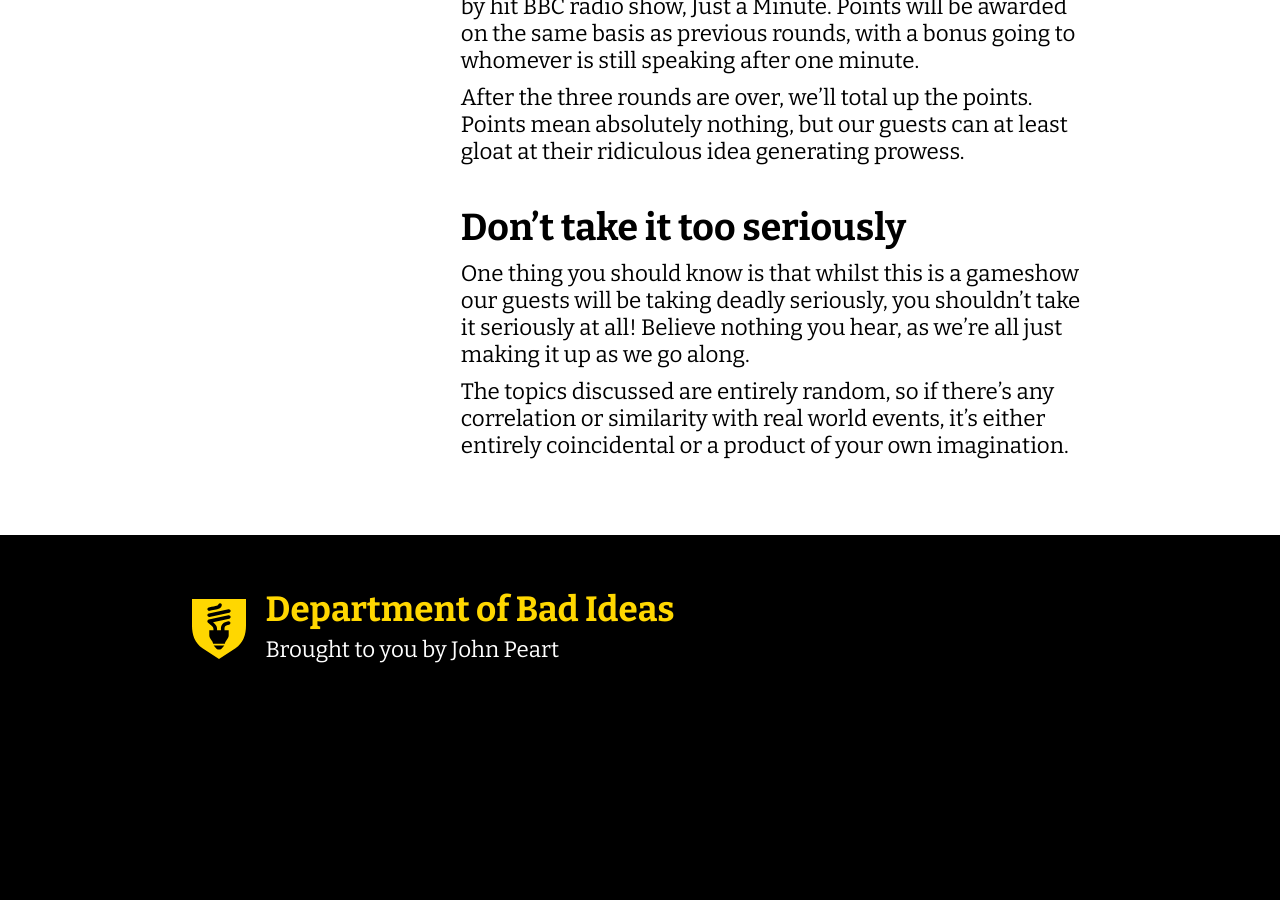
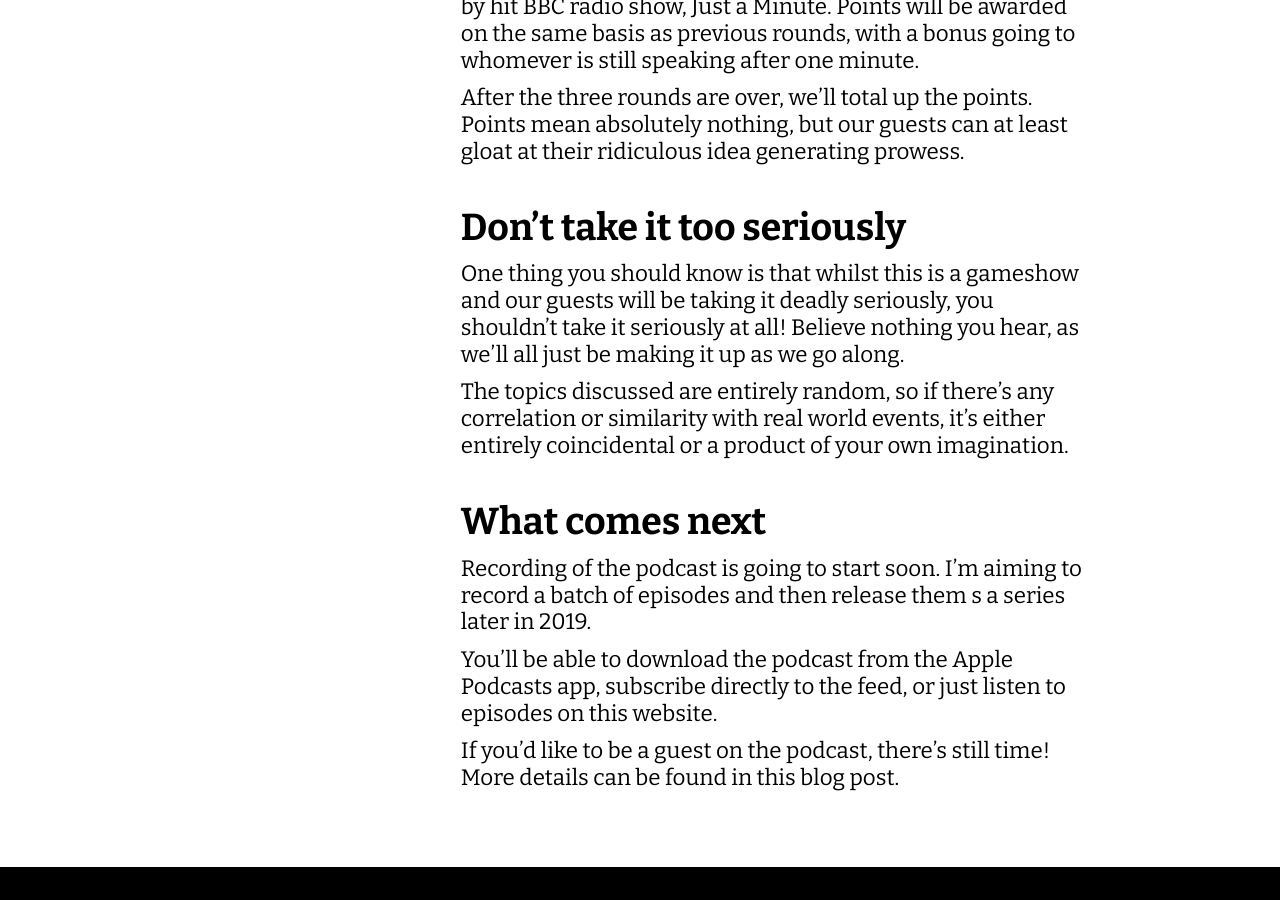
Before and after one commit to johnpeart/dept-of-bad-ideas, a Jekyll site: the page built from _posts/2019-01-30-introducing-department-of-bad-ideas.md, in a window 1280 px wide and 900 px high, scrolled down 1783 px. Built offline with Jekyll 4.4.1, drawn with Linux system fonts in a browser that asks for light colours; before the commit the page ends 2522 px from its top, so only the background shows below that; some of the changed text lies outside the part shown.

Commit message:
Update post

```diff
--- a/_posts/2019-01-30-introducing-department-of-bad-ideas.md
+++ b/_posts/2019-01-30-introducing-department-of-bad-ideas.md
@@ -9,7 +9,7 @@ excerpt: "The Department of Bad Ideas is a podcast about policy, disconnected fr
 
 If you've found your way to this blogpost, you've stumbled upon a brand new podcast. It's a podcast about public policy as game show, and it’s called the **Department of Bad Ideas**. Welcome!
 
-I'm the creator and soon-to-be host of this peculiar endevour -- John Peart -- and I'm here to tell you a bit about what you can expect on this auditory rollercoaster into the world of public policy.
+I'm the creator and soon-to-be host of this peculiar endevour -- [John Peart](https://johnpe.art) -- and I'm here to tell you a bit about what you can expect on this auditory rollercoaster into the world of public policy.
 
 ## In a nutshell
 
@@ -35,6 +35,14 @@ After the three rounds are over, we’ll total up the points. Points mean absolu
 
 ## Don't take it too seriously
 
-One thing you should know is that whilst this is a gameshow our guests will be taking deadly seriously, you shouldn't take it seriously at all! Believe nothing you hear, as we're all just making it up as we go along.
+One thing you should know is that whilst this is a gameshow and our guests will be taking it deadly seriously, you shouldn't take it seriously at all! Believe nothing you hear, as we’ll all just be making it up as we go along.
 
 The topics discussed are entirely random, so if there's any correlation or similarity with real world events, it's either  entirely coincidental or a product of your own imagination.
+
+## What comes next
+
+Recording of the podcast is going to start soon. I’m aiming to record a batch of episodes and then release them s a series later in 2019.
+
+You’ll be able to download the podcast from the Apple Podcasts app, [subscribe directly to the feed](https://podcast.johnpe.art/podcast.rss), or just [listen to episodes on this website](https://podcast.johnpe.art/episodes/).
+
+If you’d like to be a guest on the podcast, there’s still time!  More details can be found in this [blog post]().
```
Also changed, not shown: other parts of _posts/2019-01-30-introducing-department-of-bad-ideas.md (+1 -1 lines).
